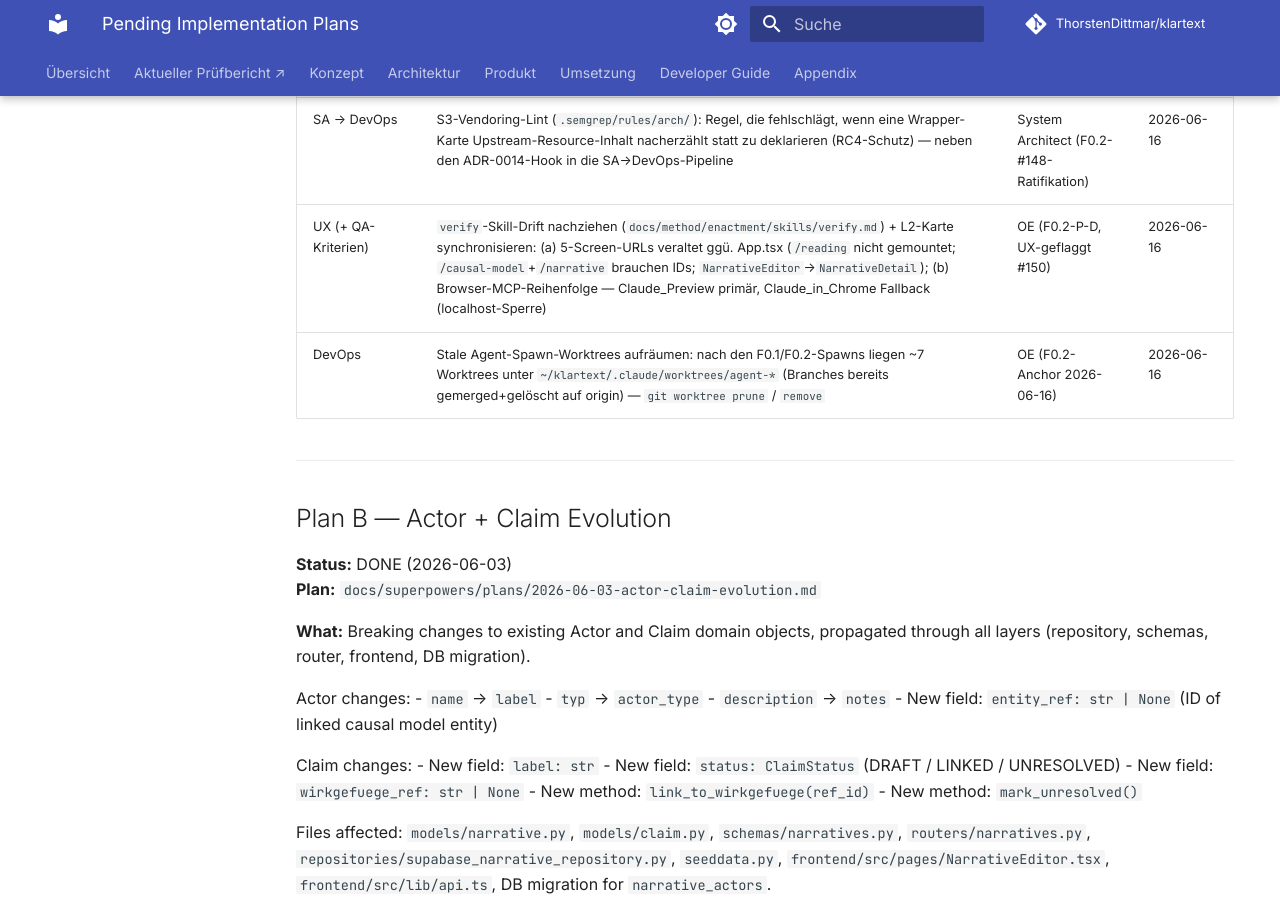
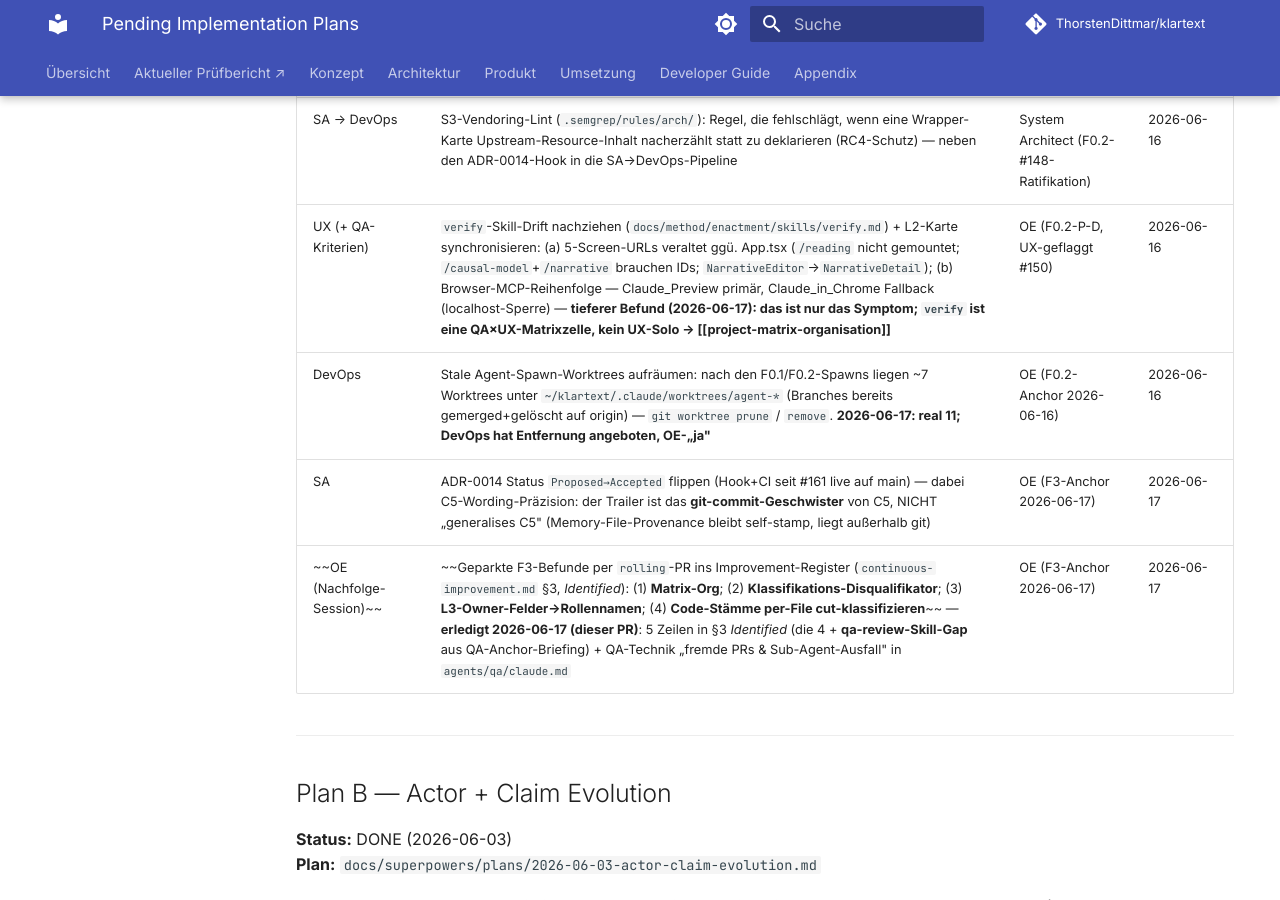
Before and after one commit to ThorstenDittmar/klartext, an MkDocs documentation site: the page built from docs/superpowers/plans/PENDING.md, in a window 1280 px wide and 900 px high, scrolled down 1928 px. Built offline with MkDocs 1.6.1 and Material for MkDocs 9.7.7, drawn with Linux system fonts in a browser that asks for light colours; comment, search, counter and statistics services are not loaded.

Commit message:
docs(method): F3-anchor durable on main — register 5 candidates + QA fallback technique (#163)
* docs(plan): F3-anchor — park matrix-org finding + ADR-0014-flip + register TODOs in PENDING

Anchor der OE-Session zum F0→F3-Abschluss: PENDING-Tracking für den geparkten
verify/Matrix-Org-Befund, den ADR-0014 Proposed→Accepted-Flip (SA) und die
4 vertagten Improvement-Kandidaten (per rolling-PR ins Register zu formalisieren).

Agent: oe
Co-Authored-By: Claude Opus 4.8 (1M context) <noreply@anthropic.com>

* docs(method): F3-anchor — register 5 improvement candidates + QA review-fallback technique

Lands the F3-anchor's parked findings durably on main in one PR (all three):
- continuous-improvement.md §3: 5 Identified rows (matrix-org explicit/
  perspective-relative, classification disqualifier sharpening, L3 owner->role
  at State B, per-file code-stem cut, qa-review foreign-PR/sub-agent fallback)
- agents/qa/claude.md: new "qa-review-Ausfuehrung: fremde PRs & Sub-Agent-Ausfall"
  section (529 inline fallback, throwaway-worktree review, gap-test cherry-pick)
- PENDING.md: mark the OE register-TODO row DONE

The matrix-org finding stays Identified/parked — registered, not actioned.
Carries the reconciled F3-anchor PENDING (b9a7a73 on 500f9bf) onto main.

Agent: oe
Co-Authored-By: Claude Opus 4.8 (1M context) <noreply@anthropic.com>

---------

Co-authored-by: Claude Opus 4.8 (1M context) <noreply@anthropic.com>

```diff
--- a/docs/superpowers/plans/PENDING.md
+++ b/docs/superpowers/plans/PENDING.md
@@ -46,8 +46,10 @@ Verwahr-Depot der Retro-Inputs: Hannibal-Memory `project_h01422_retro_inputs.md`
 | OE (Nachfolge-Session) | Record-Review-Addenda DELETE-404 einsammeln: Community ✅ (kein Befund), CME + Audit ausstehend (Record-Auftrag lag in ihren Postfächern vor der Migration — bei den Nachfolge-Sessions nachhaken); danach Einzeiler im Register | OE (Pre-Restart 2026-06-12) | 2026-06-12 |
 | DevOps | ADR-0014 Agent-Provenance-Hook **GEBAUT ✅ (#161, F3-#2, gemergt 2026-06-17)**: commit-msg-Hook (`scripts/agent_trailer.py`, inject+validate) + `agent-provenance.yml` CI-Gate, spawn-aware, `Agent: human`-Bypass. **Rest-Folge (low-prio):** commit-msg-Hook einmalig auf der shared-`core.hooksPath`-dev-Maschine installieren (`pre-commit install` verweigert bei gesetztem hooksPath) — CI enforced serverseitig ohnehin. ADR-0014-Status Proposed→Accepted = SA-Flip. | System Architect | 2026-06-16 |
 | SA → DevOps | S3-Vendoring-Lint (`.semgrep/rules/arch/`): Regel, die fehlschlägt, wenn eine Wrapper-Karte Upstream-Resource-Inhalt nacherzählt statt zu deklarieren (RC4-Schutz) — neben den ADR-0014-Hook in die SA→DevOps-Pipeline | System Architect (F0.2-#148-Ratifikation) | 2026-06-16 |
-| UX (+ QA-Kriterien) | `verify`-Skill-Drift nachziehen (`docs/method/enactment/skills/verify.md`) + L2-Karte synchronisieren: (a) 5-Screen-URLs veraltet ggü. App.tsx (`/reading` nicht gemountet; `/causal-model`+`/narrative` brauchen IDs; `NarrativeEditor`→`NarrativeDetail`); (b) Browser-MCP-Reihenfolge — Claude_Preview primär, Claude_in_Chrome Fallback (localhost-Sperre) | OE (F0.2-P-D, UX-geflaggt #150) | 2026-06-16 |
-| DevOps | Stale Agent-Spawn-Worktrees aufräumen: nach den F0.1/F0.2-Spawns liegen ~7 Worktrees unter `~/klartext/.claude/worktrees/agent-*` (Branches bereits gemerged+gelöscht auf origin) — `git worktree prune` / `remove` | OE (F0.2-Anchor 2026-06-16) | 2026-06-16 |
+| UX (+ QA-Kriterien) | `verify`-Skill-Drift nachziehen (`docs/method/enactment/skills/verify.md`) + L2-Karte synchronisieren: (a) 5-Screen-URLs veraltet ggü. App.tsx (`/reading` nicht gemountet; `/causal-model`+`/narrative` brauchen IDs; `NarrativeEditor`→`NarrativeDetail`); (b) Browser-MCP-Reihenfolge — Claude_Preview primär, Claude_in_Chrome Fallback (localhost-Sperre) — **tieferer Befund (2026-06-17): das ist nur das Symptom; `verify` ist eine QA×UX-Matrixzelle, kein UX-Solo → [[project-matrix-organisation]]** | OE (F0.2-P-D, UX-geflaggt #150) | 2026-06-16 |
+| DevOps | Stale Agent-Spawn-Worktrees aufräumen: nach den F0.1/F0.2-Spawns liegen ~7 Worktrees unter `~/klartext/.claude/worktrees/agent-*` (Branches bereits gemerged+gelöscht auf origin) — `git worktree prune` / `remove`. **2026-06-17: real 11; DevOps hat Entfernung angeboten, OE-„ja"** | OE (F0.2-Anchor 2026-06-16) | 2026-06-16 |
+| SA | ADR-0014 Status `Proposed→Accepted` flippen (Hook+CI seit #161 live auf main) — dabei C5-Wording-Präzision: der Trailer ist das **git-commit-Geschwister** von C5, NICHT „generalises C5" (Memory-File-Provenance bleibt self-stamp, liegt außerhalb git) | OE (F3-Anchor 2026-06-17) | 2026-06-17 |
+| ~~OE (Nachfolge-Session)~~ | ~~Geparkte F3-Befunde per `rolling`-PR ins Improvement-Register (`continuous-improvement.md` §3, *Identified*): (1) **Matrix-Org**; (2) **Klassifikations-Disqualifikator**; (3) **L3-Owner-Felder→Rollennamen**; (4) **Code-Stämme per-File cut-klassifizieren**~~ — **erledigt 2026-06-17 (dieser PR)**: 5 Zeilen in §3 *Identified* (die 4 + **qa-review-Skill-Gap** aus QA-Anchor-Briefing) + QA-Technik „fremde PRs & Sub-Agent-Ausfall" in `agents/qa/claude.md` | OE (F3-Anchor 2026-06-17) | 2026-06-17 |
 
 ---
 
```
Also changed, not shown: agents/qa/claude.md (+27 -0 lines), docs/method/enactment/continuous-improvement.md (+5 -0 lines).
